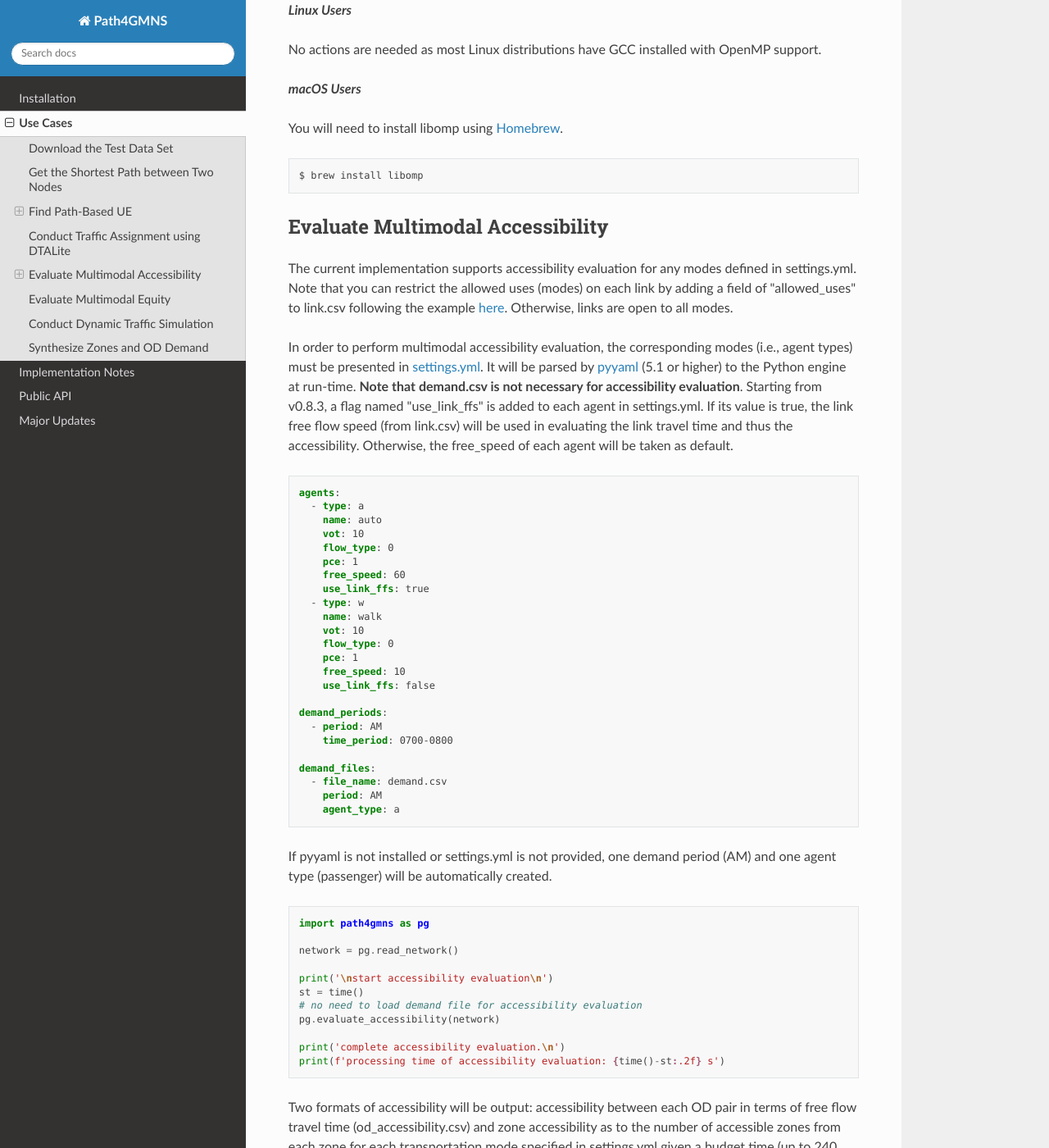
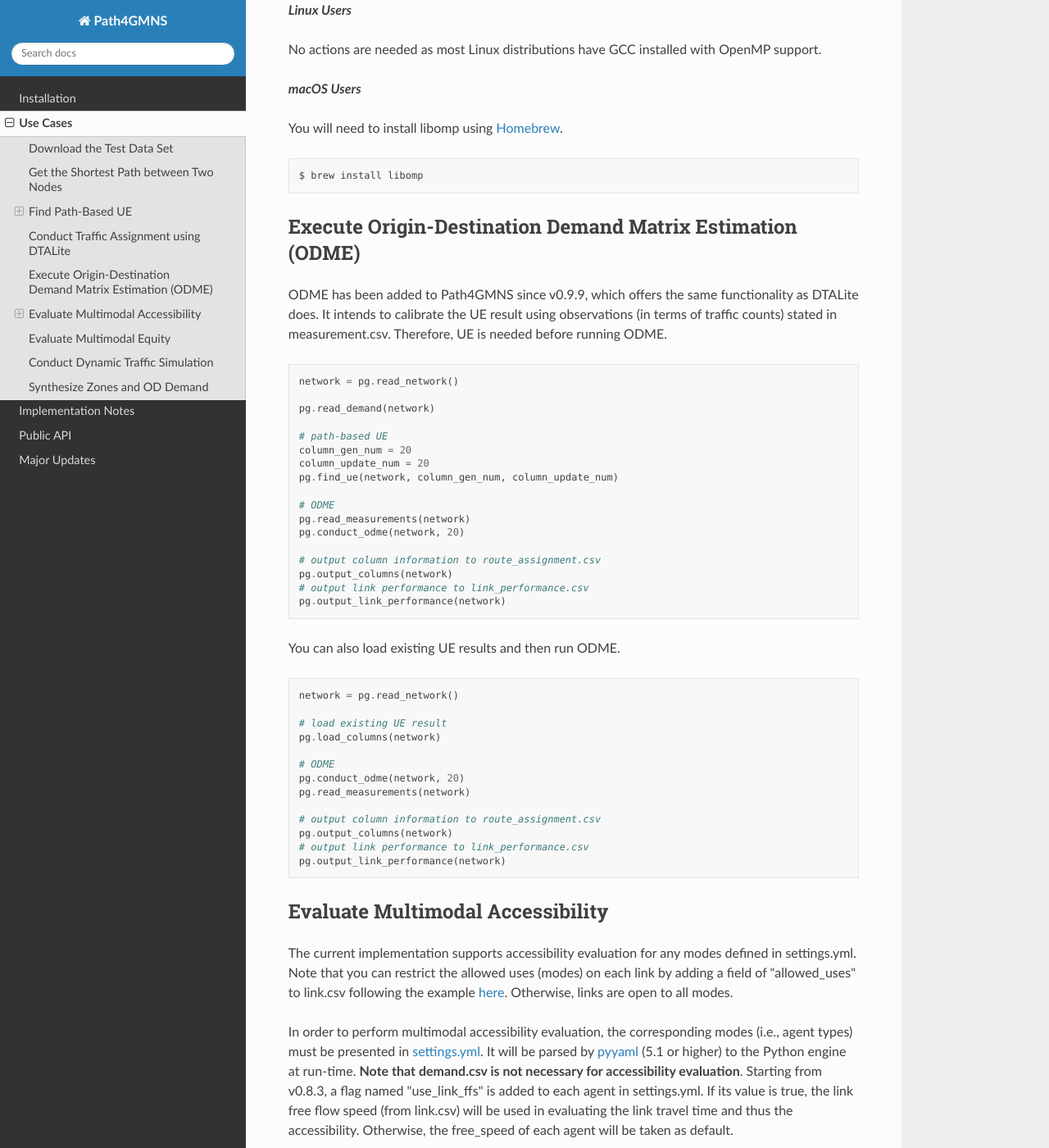
Before and after one commit to jdlph/Path4GMNS, a Sphinx documentation site: the page built from docs/source/usecases.md, in a window 1280 px wide and 1400 px high, scrolled down 4034 px. Shown: the whole window at 82% size. Built offline with Sphinx 7.4.7 and the Read the Docs theme 2.0.0, drawn with Linux system fonts in a browser that asks for light colours; some of the changed text lies outside the part shown.

Commit message:
add ODME to use cases
- replace agent.csv with route_assignment.csv where it applies;
- rename load_synthetic_data to use_synthetic_data in read_demand();
- conduct minor polish on the code in terms of printout.

````diff
--- a/docs/source/usecases.md
+++ b/docs/source/usecases.md
@@ -153,7 +153,7 @@ pg.perform_network_assignment_DTALite(mode, column_gen_num, column_update_num)
 # no need to call output_columns() and output_link_performance()
 # since outputs will be processed within DTALite
 
-print('\npath finding results can be found in agent.csv')
+print('\npath finding results can be found in route_assignment.csv')
 ```
 
 (target_to_paragraph)=
@@ -176,6 +176,48 @@ You will need to install libomp using [Homebrew](https://brew.sh/).
 
 ```
 $ brew install libomp
+```
+
+## Execute Origin-Destination Demand Matrix Estimation (ODME)
+
+ODME has been added to Path4GMNS since v0.9.9, which offers the same functionality as DTALite does. It intends to calibrate the UE result using observations (in terms of traffic counts) stated in measurement.csv. Therefore, UE is needed before running ODME.
+
+```python
+network = pg.read_network()
+
+pg.read_demand(network)
+
+# path-based UE
+column_gen_num = 20
+column_update_num = 20
+pg.find_ue(network, column_gen_num, column_update_num)
+
+# ODME
+pg.read_measurements(network)
+pg.conduct_odme(network, 20)
+
+# output column information to route_assignment.csv
+pg.output_columns(network)
+# output link performance to link_performance.csv
+pg.output_link_performance(network)
+```
+
+You can also load existing UE results and then run ODME.
+
+```python
+network = pg.read_network()
+
+# load existing UE result
+pg.load_columns(network)
+
+# ODME
+pg.conduct_odme(network, 20)
+pg.read_measurements(network)
+
+# output column information to route_assignment.csv
+pg.output_columns(network)
+# output link performance to link_performance.csv
+pg.output_link_performance(network)
 ```
 
 ## Evaluate Multimodal Accessibility
@@ -403,7 +445,7 @@ print('writing agent trajectories')
 pg.output_agent_trajectory(network)
 ```
 
-If you have agent.csv (i.e.columns) from a previous run or DTALite, you can bypass perform_column_generation() and directly load it to conduct simulation.
+If you have route_assignment.csv (i.e.columns) from a previous run or DTALite, you can bypass perform_column_generation() and directly load it to conduct simulation.
 
 ```python
 import path4gmns as pg
@@ -461,7 +503,7 @@ $$ vol_{ij} = prod_i \times \frac{attr_j }{\sum_{\substack{k\in D(i)}}attr_k}$$
 
 Note that we use this forgoing simple procedure to proportionally distribute demand for each OD pair rather than the gravity model and {math}`\sum_{\substack{i,j}} vol_{ij}` might be slightly different from {math}`demand` as a result of rounding errors in the distribution process.
 
-The following code snippet demonstrates explicitly how to synthesize zones and demand.
+The following code snippet demonstrates how to explicitly synthesize zones and demand.
 
 ```Python
 import path4gmns as pg
````
Also changed, not shown: other parts of docs/source/usecases.md (+1 -1 lines), 4 other files.
